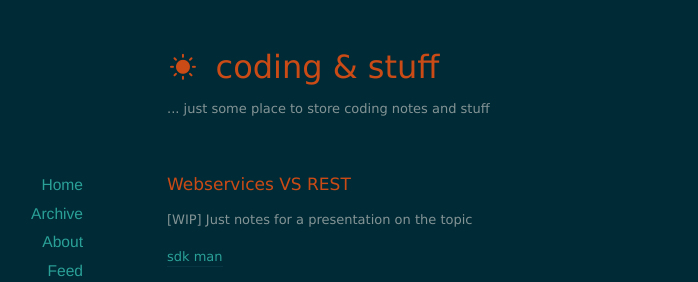
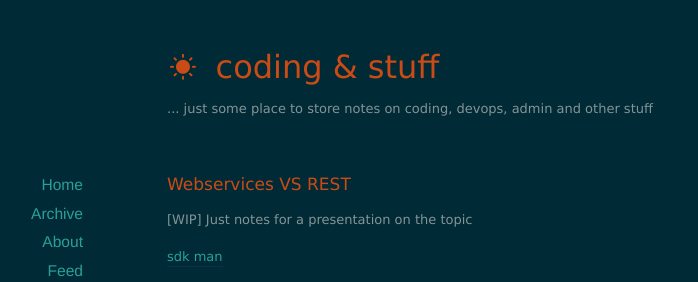
Before and after one commit to grossjonas/grossjonas.github.com, a Jekyll site: the page built from index.html, in a window 1280 px wide and 900 px high. Shown: the top 282 px of the window, without its empty margins (223-921 px from the left). Built offline with Jekyll 4.4.1, drawn with Linux system fonts in a browser that asks for light colours; nearby versions of some CDN libraries; the list of posts is cut into pages by our own code.

Commit message:
change description

```diff
--- a/_config.yml
+++ b/_config.yml
@@ -1,6 +1,6 @@
 name: coding & stuff
 url: http://grossjonas.github.io
-description: ... just some place to store coding notes and stuff
+description: ... just some place to store notes on coding, devops, admin and other stuff
 
 markdown: kramdown
 highlighter: rouge
```
Also changed, not shown: Gemfile.lock.
